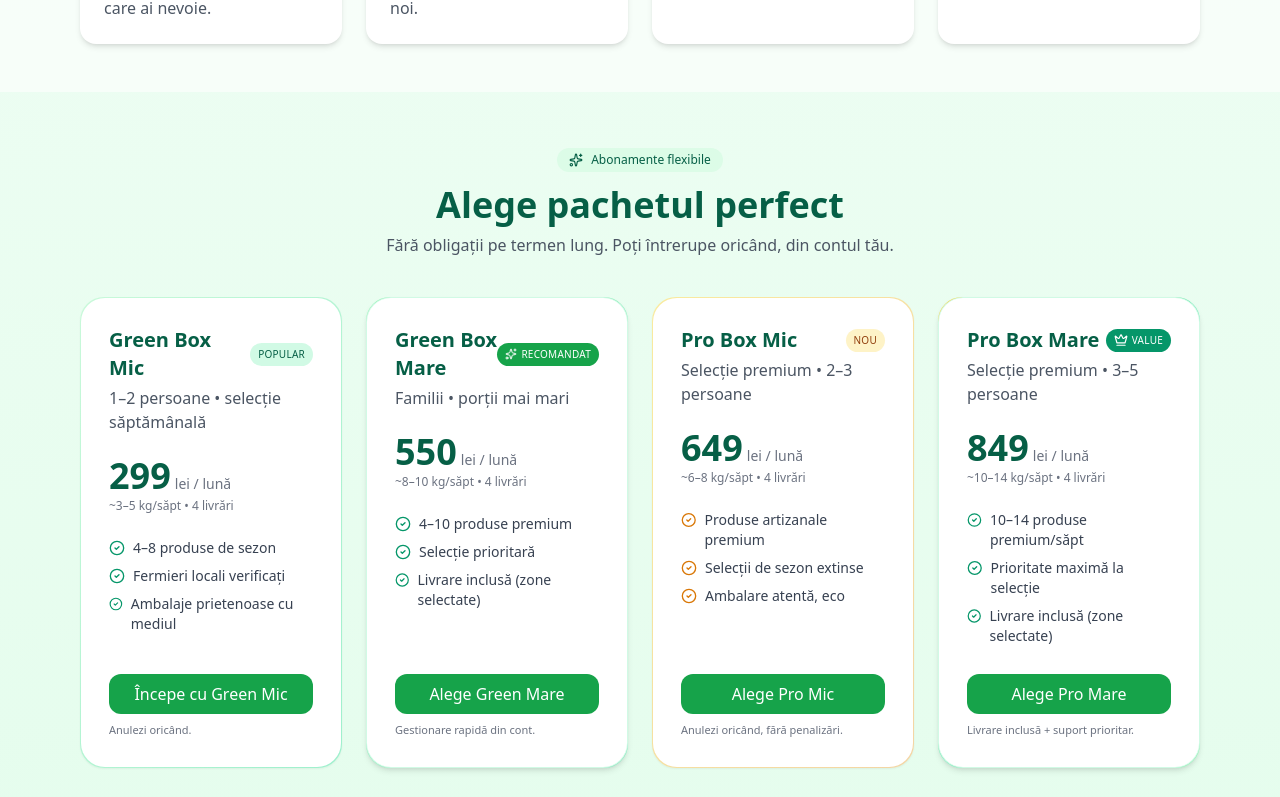
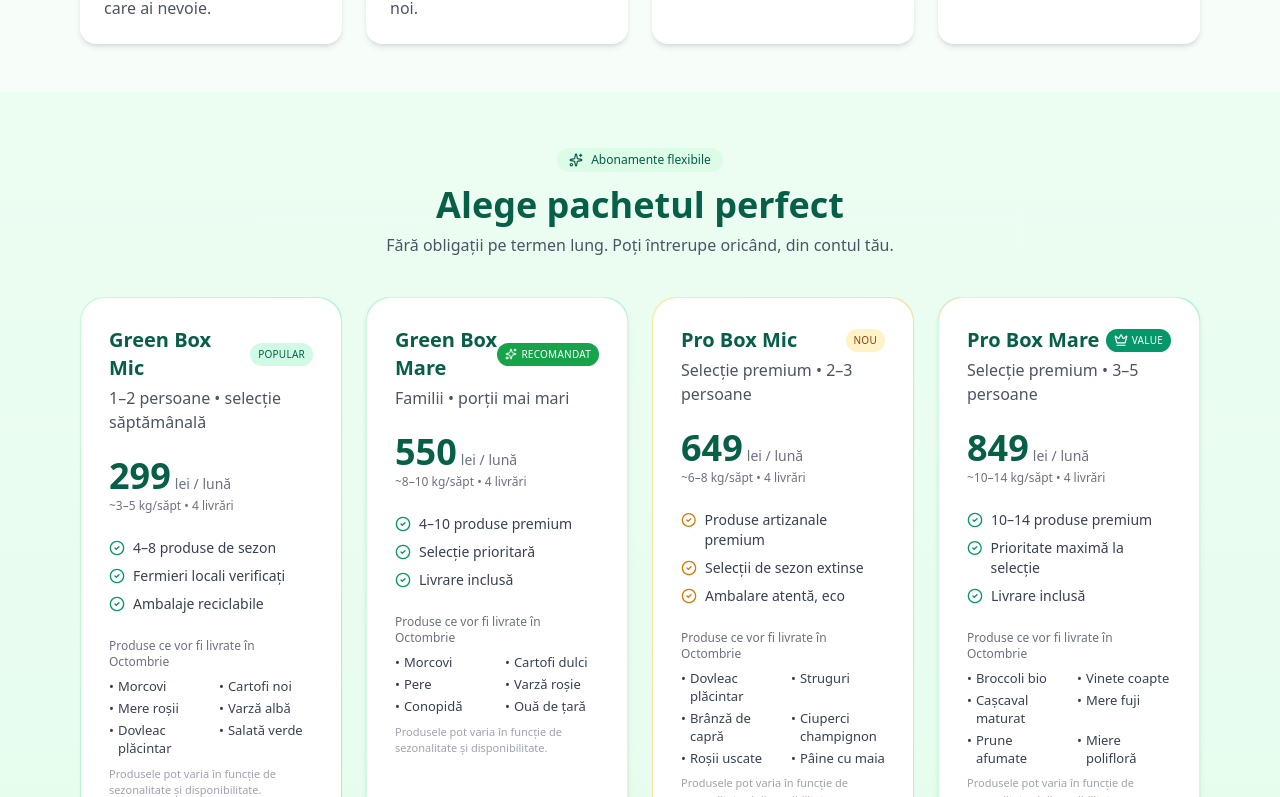
Before and after one commit to george1586/GreenmartNew, a React (Vite) app: page / in a window 1280 px wide. Shown: the part 2159-2956 px from the top of the page. Built offline with nearby package versions, Linux system fonts and the light colour scheme; no server answers.

Commit message:
Added menu of delivered items

```diff
--- a/src/pages/Home.tsx
+++ b/src/pages/Home.tsx
@@ -13,54 +13,37 @@ import {
   Motion,
 } from "../components/motion";
 import { Star, CheckCircle2, Crown, Sparkles } from "lucide-react";
-import { useLocation } from "react-router-dom";
 
+/* ====== Stripe Price IDs ====== */
 const priceBasic = import.meta.env.VITE_STRIPE_PRICE_BASIC as string;      // Green Box Mic
 const pricePro = import.meta.env.VITE_STRIPE_PRICE_PRO as string;          // Green Box Mare
 const priceProMic = import.meta.env.VITE_STRIPE_PRICE_PRO_MIC as string;   // Pro Box Mic
 const priceProMare = import.meta.env.VITE_STRIPE_PRICE_PRO_MARE as string; // Pro Box Mare
 
+/* ====== Calendar Component ====== */
+function MonthProducts({ items }: { items: string[] }) {
+  return (
+    <div className="mt-6">
+      <div className="text-xs font-medium text-gray-500 mb-2">
+        Produse ce vor fi livrate în Octombrie
+      </div>
+      <ul className="grid grid-cols-2 gap-x-4 gap-y-1 text-[13px] text-gray-700 leading-snug">
+        {items.map((it, i) => (
+          <li key={i} className="flex gap-1">
+            <span>•</span>
+            <span>{it}</span>
+          </li>
+        ))}
+      </ul>
+      <p className="mt-2 text-[11px] text-gray-400">
+        Produsele pot varia în funcție de sezonalitate și disponibilitate.
+      </p>
+    </div>
+  );
+}
+
 export function Home() {
   const [email, setEmail] = useState<string | null>(null);
-  const location = useLocation();
-
-  // 1) Decide target anchor from either ?goto=pricing or #pricing
-  function targetAnchor(): string | null {
-    const params = new URLSearchParams(window.location.search);
-    if (params.get("goto") === "pricing") return "#pricing";
-    const h = window.location.hash.replace(/^#/, "");
-    if (h.startsWith("pricing")) return "#pricing";
-    return null;
-  }
-
-  // 2) On mount (and whenever hash/search changes), strip Supabase tokens from the URL
-  useEffect(() => {
-    const hash = window.location.hash;
-    const hasSupabaseTokens =
-      hash.includes("access_token=") ||
-      hash.includes("refresh_token=") ||
-      hash.includes("type=signup") ||
-      hash.includes("type=recovery");
-
-    if (hasSupabaseTokens) {
-      const url = new URL(window.location.href);
-      const anchor = targetAnchor() ?? "";
-      // Keep pathname & search (?goto=pricing), but drop the tokeny hash; optionally re-apply #pricing
-      window.history.replaceState({}, "", `${url.origin}${url.pathname}${url.search}${anchor}`);
-    }
-  }, [location.hash, location.search]);
-
-  // 3) Smooth scroll to the wanted anchor (runs on mount & when state changes)
-  useEffect(() => {
-    const anchor = targetAnchor();
-    if (!anchor) return;
-    const el = document.querySelector(anchor);
-    if (!el) return;
-    // wait until the frame where content is laid out
-    requestAnimationFrame(() => {
-      el.scrollIntoView({ behavior: "smooth", block: "start" });
-    });
-  }, [location.hash, location.search]);
 
   useEffect(() => {
     supabase.auth.getSession().then(({ data }) => setEmail(data.session?.user.email ?? null));
@@ -253,8 +236,8 @@ export function Home() {
           </div>
         </section>
 
-        {/* PRICING — all offers on ONE ROW at lg */}
-        <section id="pricing" className="max-w-6xl mx-auto px-4 py-14">
+        {/* PRICING — all offers on ONE ROW at lg, with mini-calendar under each */}
+        <section id="pricing" className="max-w-6xl mx-auto px-4 py-14 scroll-mt-24">
           <FadeIn>
             <div className="text-center mb-10">
               <span className="inline-flex items-center gap-2 bg-farm-light text-farm-dark rounded-full px-3 py-1 text-xs">
@@ -265,25 +248,20 @@ export function Home() {
             </div>
           </FadeIn>
 
-          {/* grid: 1 col on mobile, 2 on md, 4 on lg (all in one row) */}
-          {/* grid: 1 col on mobile, 2 on md, 4 on lg (all in one row) */}
-          <div className="grid gap-6 sm:grid-cols-1 md:grid-cols-2 lg:grid-cols-4">
+          {/* 1 col (sm), 2 col (md), 4 col (lg). auto-rows-fr menține înălțimi egale. */}
+          <div className="grid gap-6 sm:grid-cols-1 md:grid-cols-2 lg:grid-cols-4 auto-rows-fr">
             {/* Green Box Mic */}
             <ItemUp>
               <div className="relative rounded-3xl p-[1px] bg-gradient-to-br from-green-200/70 to-emerald-300/60 shadow-sm h-full">
                 <div className="rounded-3xl bg-white p-7 h-full flex flex-col">
-                  {/* header */}
                   <div className="flex items-center justify-between">
                     <h3 className="text-xl font-bold text-farm-dark">Green Box Mic</h3>
                     <span className="text-[10px] uppercase tracking-wide bg-emerald-100 text-emerald-800 py-1 px-2 rounded-full">
                       Popular
                     </span>
                   </div>
-
-                  {/* subheading */}
                   <p className="text-gray-600 mt-1">1–2 persoane • selecție săptămânală</p>
 
-                  {/* price */}
                   <div className="mt-6">
                     <div className="flex items-baseline gap-1">
                       <span className="text-4xl font-extrabold text-farm-dark leading-none">299</span>
@@ -292,15 +270,27 @@ export function Home() {
                     <p className="text-xs text-gray-500 mt-1">~3–5 kg/săpt • 4 livrări</p>
                   </div>
 
-                  {/* features */}
                   <ul className="mt-6 space-y-2 text-sm text-gray-700">
-                    {["4–8 produse de sezon", "Fermieri locali verificați", "Ambalaje prietenoase cu mediul"].map((f, i) => (
+                    {["4–8 produse de sezon", "Fermieri locali verificați", "Ambalaje reciclabile"].map((f, i) => (
                       <li key={i} className="flex items-start gap-2">
                         <CheckCircle2 className="h-4 w-4 mt-0.5 text-emerald-600" />
                         <span>{f}</span>
                       </li>
                     ))}
                   </ul>
+
+                  {/* Mini calendar */}
+                  <MonthProducts
+                    items={[
+                      "Morcovi",
+                      "Cartofi noi",
+                      "Mere roșii",
+                      "Varză albă",
+                      "Dovleac plăcintar",
+                      "Salată verde",
+                    ]}
+                  />
+
 
                   {/* CTA pinned bottom */}
                   <div className="mt-auto pt-7">
@@ -326,7 +316,6 @@ export function Home() {
                       <Sparkles className="h-3 w-3" /> Recomandat
                     </span>
                   </div>
-
                   <p className="text-gray-600 mt-1">Familii • porții mai mari</p>
 
                   <div className="mt-6">
@@ -338,13 +327,25 @@ export function Home() {
                   </div>
 
                   <ul className="mt-6 space-y-2 text-sm text-gray-700">
-                    {["4–10 produse premium", "Selecție prioritară", "Livrare inclusă (zone selectate)"].map((f, i) => (
+                    {["4–10 produse premium", "Selecție prioritară", "Livrare inclusă"].map((f, i) => (
                       <li key={i} className="flex items-start gap-2">
                         <CheckCircle2 className="h-4 w-4 mt-0.5 text-emerald-600" />
                         <span>{f}</span>
                       </li>
                     ))}
                   </ul>
+
+                  <MonthProducts
+                    items={[
+                      "Morcovi",
+                      "Cartofi dulci",
+                      "Pere",
+                      "Varză roșie",
+                      "Conopidă",
+                      "Ouă de țară",
+                    ]}
+                  />
+
 
                   <div className="mt-auto pt-7">
                     <CheckoutButton
@@ -369,7 +370,6 @@ export function Home() {
                       Nou
                     </span>
                   </div>
-
                   <p className="text-gray-600 mt-1">Selecție premium • 2–3 persoane</p>
 
                   <div className="mt-6">
@@ -388,6 +388,18 @@ export function Home() {
                       </li>
                     ))}
                   </ul>
+
+                  <MonthProducts
+                    items={[
+                      "Dovleac plăcintar",
+                      "Struguri",
+                      "Brânză de capră",
+                      "Ciuperci champignon",
+                      "Roșii uscate",
+                      "Pâine cu maia",
+                    ]}
+                  />
+
 
                   <div className="mt-auto pt-7">
                     <CheckoutButton
@@ -412,7 +424,6 @@ export function Home() {
                       <Crown className="h-3.5 w-3.5" /> Value
                     </span>
                   </div>
-
                   <p className="text-gray-600 mt-1">Selecție premium • 3–5 persoane</p>
 
                   <div className="mt-6">
@@ -424,13 +435,25 @@ export function Home() {
                   </div>
 
                   <ul className="mt-6 space-y-2 text-sm text-gray-700">
-                    {["10–14 produse premium/săpt", "Prioritate maximă la selecție", "Livrare inclusă (zone selectate)"].map((f, i) => (
+                    {["10–14 produse premium", "Prioritate maximă la selecție", "Livrare inclusă "].map((f, i) => (
                       <li key={i} className="flex items-start gap-2">
                         <CheckCircle2 className="h-4 w-4 mt-0.5 text-emerald-600" />
                         <span>{f}</span>
                       </li>
                     ))}
                   </ul>
+
+                  <MonthProducts
+                    items={[
+                      "Broccoli bio",
+                      "Vinete coapte",
+                      "Cașcaval maturat",
+                      "Mere fuji",
+                      "Prune afumate",
+                      "Miere polifloră",
+                    ]}
+                  />
+
 
                   <div className="mt-auto pt-7">
                     <CheckoutButton
@@ -445,7 +468,6 @@ export function Home() {
               </div>
             </ItemUp>
           </div>
-
 
           <FadeIn delay={0.1}>
             <div className="flex flex-wrap items-center justify-center gap-4 mt-10 text-sm text-gray-600">
```
